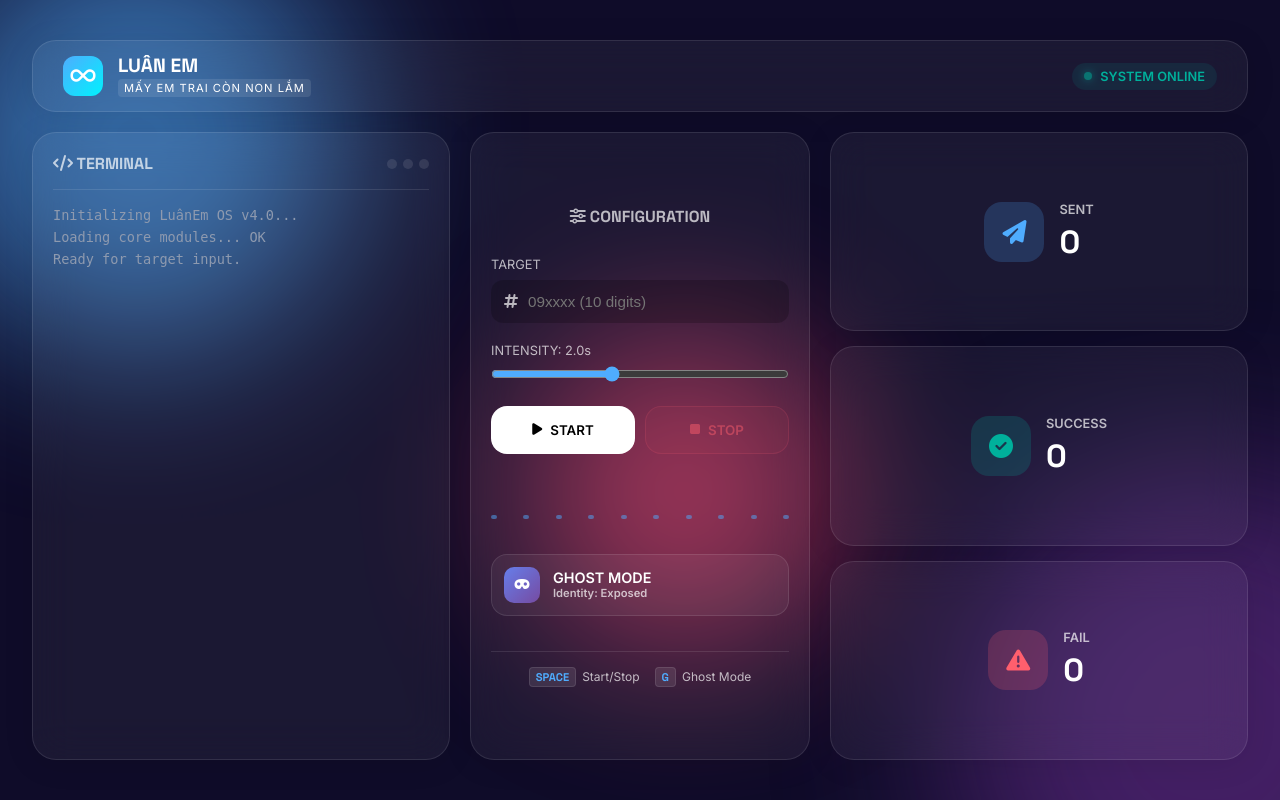
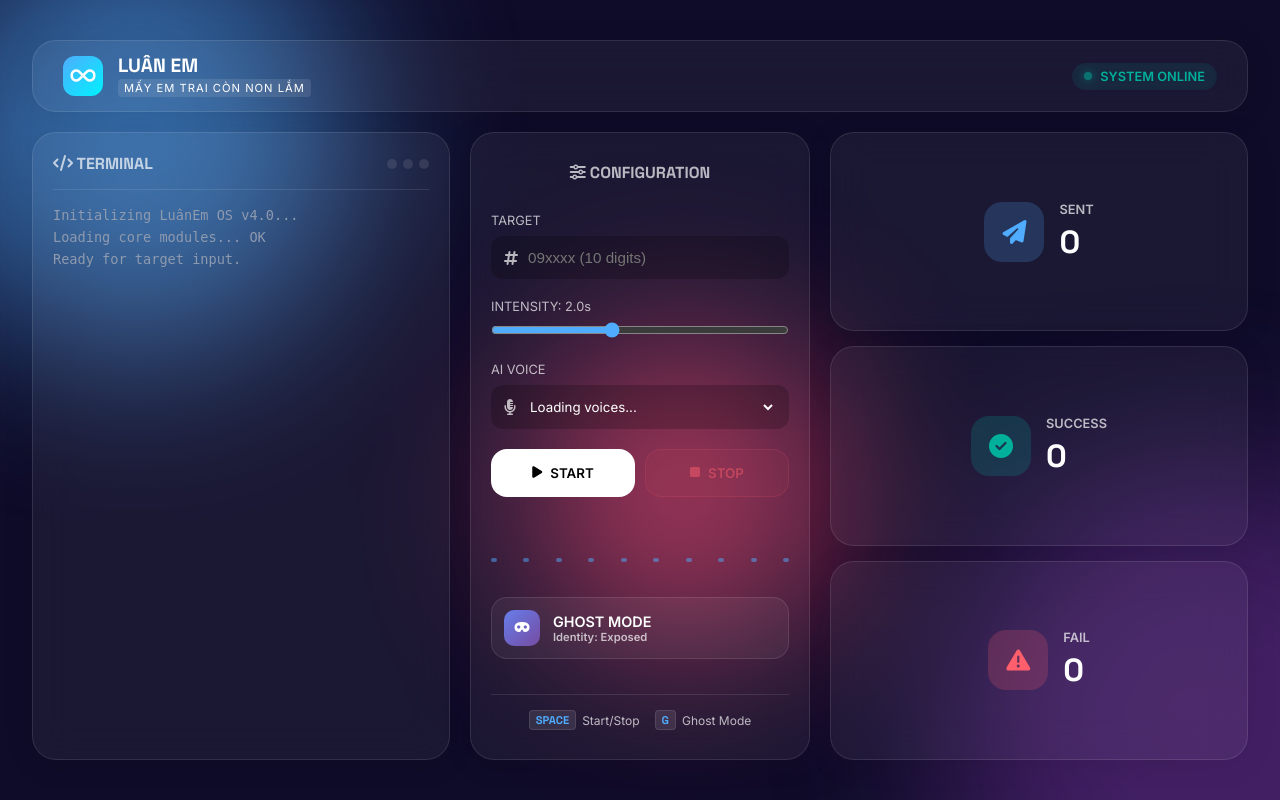
Before and after one commit to Xiata279/D-An-OTP-, a Flask app: page / in a window 1280 px wide. Run offline with Flask 3, Linux system fonts and the light colour scheme.

Commit message:
Add Manual Voice Selector to fix gender issue

```diff
--- a/static/js/main.js
+++ b/static/js/main.js
@@ -16,39 +16,72 @@ function playBeep(freq = 600, type = 'sine', duration = 0.1) {
 }
 
 // AI Voice
+let selectedVoice = null;
+
+function populateVoiceList() {
+    if (typeof speechSynthesis === 'undefined') return;
+
+    const voiceSelect = document.getElementById('voiceSelect');
+    let voices = speechSynthesis.getVoices();
+
+    // Retry if empty (Chrome)
+    if (voices.length === 0) {
+        speechSynthesis.onvoiceschanged = populateVoiceList;
+        return;
+    }
+
+    voiceSelect.innerHTML = '';
+
+    // Filter for meaningful voices (Vietnamese or English)
+    const relevantVoices = voices.filter(v => v.lang.includes('vi') || v.lang.includes('en'));
+
+    relevantVoices.forEach((voice) => {
+        const option = document.createElement('option');
+        option.textContent = `${voice.name} (${voice.lang})`;
+        option.value = voice.name;
+
+        // Auto-select priority female voices
+        if (voice.name.includes('Google tiếng Việt') ||
+            voice.name.includes('HoaiMy') ||
+            voice.name.includes('Linh') ||
+            (voice.lang === 'vi-VN' && voice.name.includes('Female'))) {
+            option.selected = true;
+            selectedVoice = voice;
+        }
+
+        voiceSelect.appendChild(option);
+    });
+
+    // If no female voice found, select the first Vietnamese choice
+    if (!selectedVoice) {
+        const firstVi = relevantVoices.find(v => v.lang.includes('vi'));
+        if (firstVi) {
+            selectedVoice = firstVi;
+            voiceSelect.value = firstVi.name;
+        }
+    }
+}
+
+// Event Listener for Voice Change
+document.getElementById('voiceSelect').addEventListener('change', (e) => {
+    const voices = speechSynthesis.getVoices();
+    selectedVoice = voices.find(v => v.name === e.target.value);
+    speak("Đã chọn giọng nói này.");
+});
+
+// Initialize Voices
+populateVoiceList();
+
 function speak(text) {
     if ('speechSynthesis' in window) {
-        // Cancel current speech to avoid queue buildup
         speechSynthesis.cancel();
 
         const utterance = new SpeechSynthesisUtterance(text);
         utterance.pitch = 1.0;
-        utterance.rate = 0.9; // Slightly slower for clearer Vietnamese tones
+        utterance.rate = 0.9;
 
-        // Wait for voices to load (Chrome issue)
-        let voices = speechSynthesis.getVoices();
-
-        // Retry getting voices if empty
-        if (voices.length === 0) {
-            speechSynthesis.onvoiceschanged = () => speak(text);
-            return;
-        }
-
-        // Priority List: Female Vietnamese Voices
-        // 1. Google tiếng Việt (Female by default)
-        // 2. Microsoft HoaiMy (Female)
-        // 3. Apple Linh (Female)
-        // 4. Any Vietnamese voice marked as "Female"
-
-        const viVoice = voices.find(v => v.name.includes('Google tiếng Việt')) ||
-            voices.find(v => v.name.includes('HoaiMy')) ||
-            voices.find(v => v.name.includes('Linh')) ||
-            voices.find(v => v.lang === 'vi-VN' && v.name.includes('Female')) ||
-            voices.find(v => v.lang === 'vi-VN'); // Fallback
-
-        if (viVoice) {
-            utterance.voice = viVoice;
-            utterance.lang = 'vi-VN';
+        if (selectedVoice) {
+            utterance.voice = selectedVoice;
         }
 
         speechSynthesis.speak(utterance);
--- a/templates/index.html
+++ b/templates/index.html
@@ -75,6 +75,17 @@
                 <div class="range-bg"></div>
             </div>
 
+            <div class="input-group">
+                <label>AI VOICE</label>
+                <div class="holo-input">
+                    <i class="fa-solid fa-microphone-lines"></i>
+                    <select id="voiceSelect"
+                        style="background: transparent; border: none; color: #fff; width: 100%; outline: none; font-family: 'Inter';">
+                        <option value="">Loading voices...</option>
+                    </select>
+                </div>
+            </div>
+
             <div class="action-grid">
                 <button id="btnStart" class="holo-btn start" onclick="startSpam()">
                     <i class="fa-solid fa-play"></i> START
```
